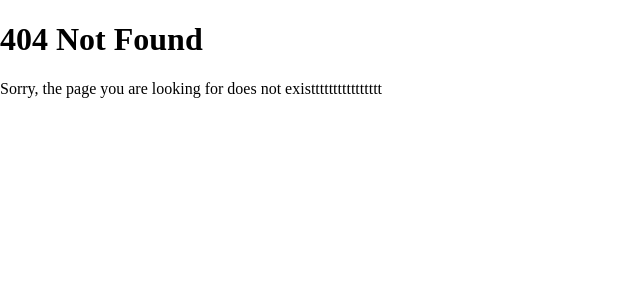
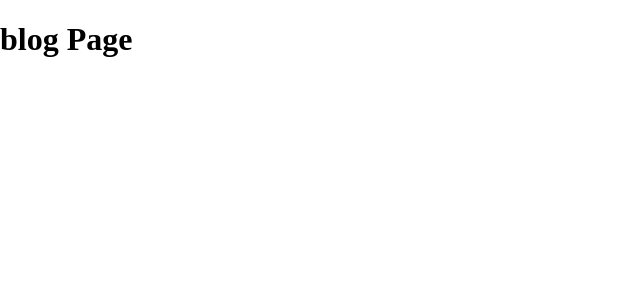
Before and after one commit to Safwene17/NextJS_Training, a Next.js app: page /blog in a window 1280 px wide. Before the commit this address had no page. Shown: the top 300 px of the page, without its empty margins (0-640 px from the left). Built offline with nearby package versions, Linux system fonts and the light colour scheme.

Commit message:
loading UI

```diff
--- a/src/app/(auth)/layout.tsx
+++ b/src/app/(auth)/layout.tsx
@@ -1,4 +1,8 @@
-export default function AuthLayout({ children }: { children: React.ReactNode }) {
+export default function AuthLayout({
+  children,
+}: {
+  children: React.ReactNode;
+}) {
   return (
     <section>
       {children}
--- /dev/null
+++ b/src/app/blog/loading.tsx
@@ -0,0 +1,5 @@
+export default function loading() {
+    return (
+        <h1>loading page </h1>
+    );
+}
--- /dev/null
+++ b/src/app/blog/page.tsx
@@ -0,0 +1,13 @@
+export default async function Blog() {
+  await new Promise((resolve) => {
+    setTimeout(() => {
+      resolve("intentionnal delay");
+    }, 2000);
+  });
+
+  return (
+    <div>
+      <h1>blog Page</h1>
+    </div>
+  );
+}
```
